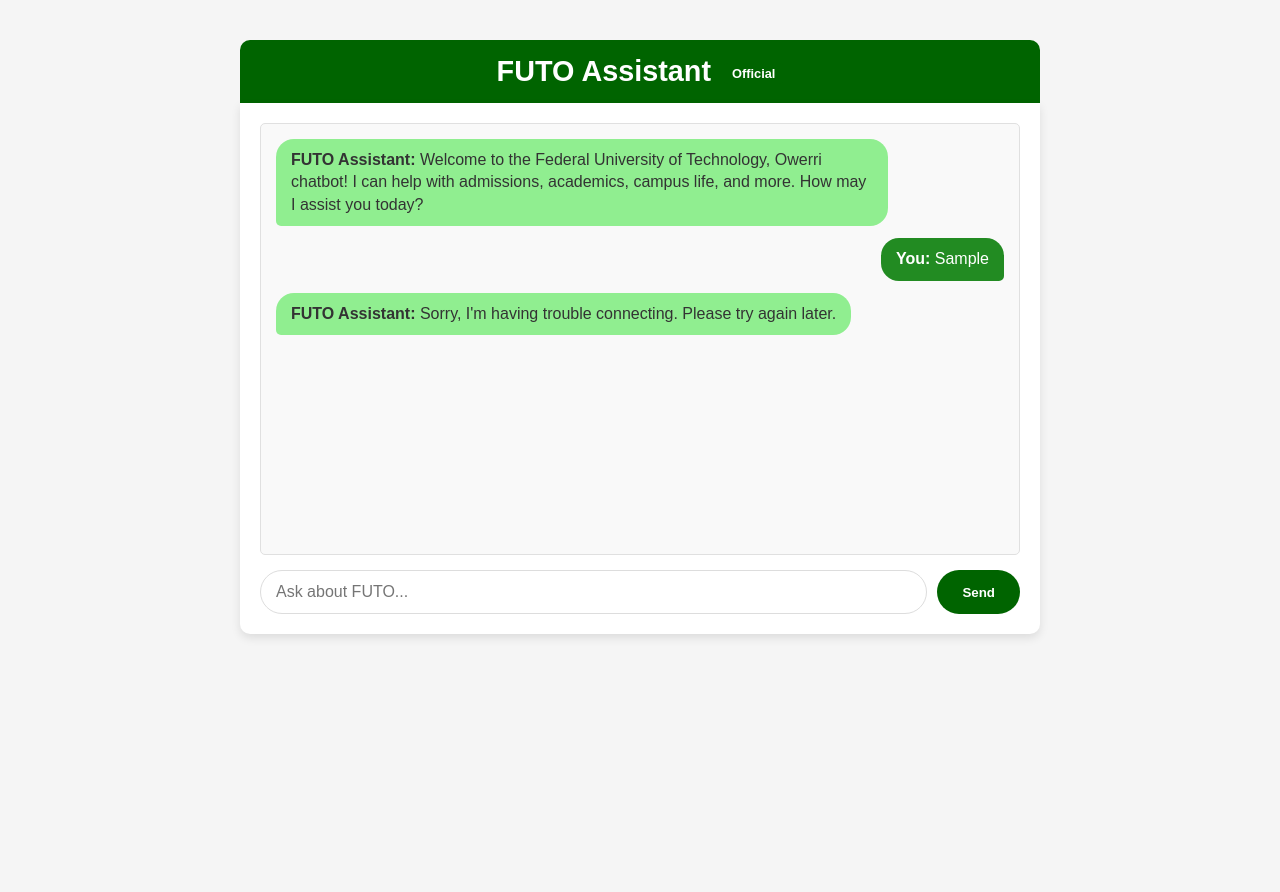
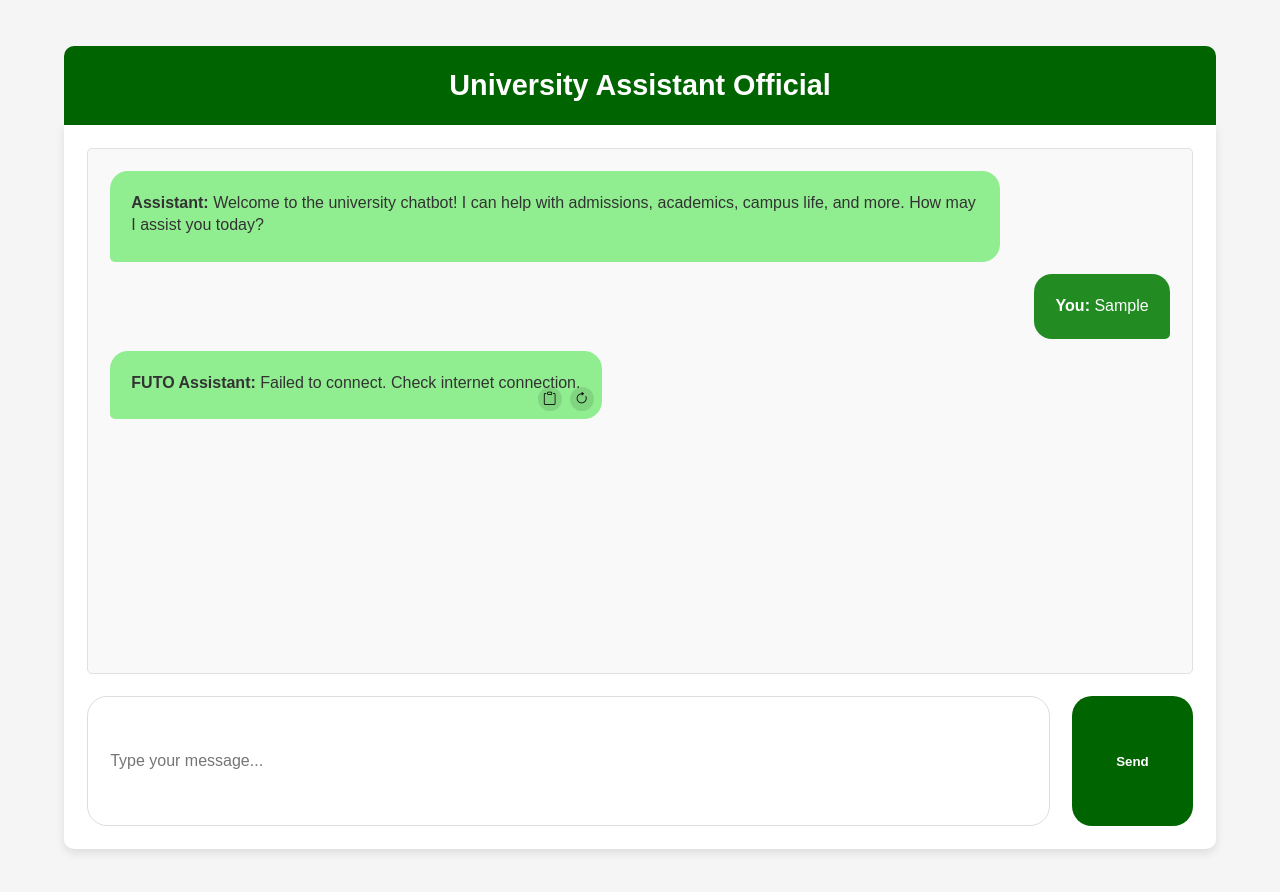
Before and after one commit to GunroarCannon/FUTO_chatbot, a website: page index.html in a window 1280 px wide. Both pictures are taken after typing "Sample" into the empty fields and a click on the button "Send". Before the commit the page ends 800 px from the top, so only its background shows below. Drawn offline with nearby package versions, Linux system fonts and the light colour scheme; no server answers.

Commit message:
Update index.html

```diff
--- a/index.html
+++ b/index.html
@@ -3,9 +3,10 @@
 <head>
     <meta charset="UTF-8">
     <meta name="viewport" content="width=device-width, initial-scale=1.0">
-    <title>FUTO Chat Assistant</title>
+    <title>University Chat Assistant</title>
+    <link rel="stylesheet" href="https://cdn.jsdelivr.net/npm/bootstrap-icons@1.11.3/font/bootstrap-icons.min.css">
     <style>
-        /* Chatbot Specific Styles */
+        /* Updated Chatbot Styles */
         body {
             font-family: 'Poppins', sans-serif;
             margin: 0;
@@ -14,15 +15,15 @@
         }
 
         .chat-container {
-            max-width: 800px;
+            max-width: 90%;
             margin: 20px auto;
-            padding: 20px;
+            padding: 2%;
         }
 
         .chat-header {
-            background-color: #006400; /* Dark green */
+            background-color: #006400;
             color: white;
-            padding: 15px;
+            padding: 2%;
             border-radius: 10px 10px 0 0;
             text-align: center;
         }
@@ -36,32 +37,33 @@
             background-color: white;
             border-radius: 0 0 10px 10px;
             box-shadow: 0 4px 10px rgba(0, 0, 0, 0.1);
-            padding: 20px;
+            padding: 2%;
         }
 
         .chat-log {
-            height: 400px;
+            height: 60vh;
             overflow-y: auto;
             border: 1px solid #e0e0e0;
             border-radius: 5px;
-            padding: 15px;
-            margin-bottom: 15px;
+            padding: 2%;
+            margin-bottom: 2%;
             background-color: #f9f9f9;
         }
 
         .user-message, .bot-message {
             margin-bottom: 12px;
-            padding: 10px 15px;
+            padding: 2%;
             border-radius: 18px;
             width: fit-content;
             display: block;
             max-width: 80%;
             word-wrap: break-word;
             line-height: 1.4;
+            position: relative;
         }
 
         .user-message {
-            background-color: #228B22; /* Forest green */
+            background-color: #228B22;
             color: white;
             text-align: right;
             margin-left: auto;
@@ -69,16 +71,42 @@
         }
 
         .bot-message {
-            background-color: #90EE90; /* Light green */
+            background-color: #90EE90;
             color: #333;
             text-align: left;
             margin-right: auto;
             border-bottom-left-radius: 5px;
+            padding-bottom: 25px;
+        }
+
+        .message-actions {
+            position: absolute;
+            right: 8px;
+            bottom: 8px;
+            display: flex;
+            gap: 8px;
+        }
+
+        .action-btn {
+            background: rgba(0, 0, 0, 0.1);
+            border: none;
+            border-radius: 50%;
+            width: 24px;
+            height: 24px;
+            display: flex;
+            align-items: center;
+            justify-content: center;
+            cursor: pointer;
+            transition: background 0.2s;
+        }
+
+        .action-btn:hover {
+            background: rgba(0, 0, 0, 0.2);
         }
 
         #loading {
             font-style: italic;
-            color: #666;
+            color: #665;
             margin-bottom: 10px;
             text-align: center;
         }
@@ -89,19 +117,25 @@
 
         .chat-input {
             display: flex;
-            gap: 10px;
+            gap: 2%;
+            align-itemds: center;
+        }
+
+        .chat-input {
+    display: flex;
+    gap: 2%; /* Changed from 10px to 2% */
 }
 
 .chat-input input {
     flex: 1;
-            padding: 12px 15px;
+    padding: 2%; /* Changed from 12px 15px to 2% */
     border: 1px solid #ddd;
     border-radius: 25px;
     font-size: 1rem;
 }
 
 .chat-input button {
-            padding: 12px 25px;
+    padding: 2% 4%; /* Changed from 12px 25px to 2% 4% */
     background-color: #006400; /* Dark green */
     color: white;
     border: none;
@@ -115,98 +149,163 @@
     background-color: #004d00; /* Darker green */
 }
 
-        /* FUTO branding elements */
-        .futo-badge {
-            display: inline-block;
+
+        #user-input {
+            flex: 1;
+            padding: 2%;
+            border: 1px solid #ddd;
+            border-radius: 20px;
+            font-size: 1rem;
+            resize: none;
+            min-height: 40px;
+            max-height: 120px;
+            overflow-y: auto;
+            line-height: 1.4;
+        }
+
+        #send-btn {
+            padding: 2% 4%;
             background-color: #006400;
             color: white;
-            padding: 3px 8px;
-            border-radius: 4px;
-            font-size: 0.8rem;
-            margin-left: 5px;
-            vertical-align: middle;
+            border: none;
+            border-radius: 20px;
+            cursor: pointer;
+            font-weight: bold;
+            transition: background-color 0.3s;
+        }
+
+        @media (max-width: 600px) {
+            .chat-container { padding: 1%; }
+            .chat-header { padding: 1%; }
+            .chatbox { padding: 1%; }
+            .chat-log { height: 40vh; padding: 1%; }
+            .chat-input { gap: 1%; }
+            #user-input { padding: 1%; }
+            #send-btn { padding: 1% 2%; }
         }
     </style>
 </head>
 <body>
-    <!-- Chatbot Section Only -->
     <div class="chat-container">
         <div class="chat-header">
-            <h2>FUTO Assistant <span class="futo-badge">Official</span></h2>
+            <h2>University Assistant <span>Official</span></h2>
         </div>
         <div class="chatbox">
-            <div id="chat-log" class="chat-log"></div>
+            <div id="chat-log" class="chat-log">
+                <div class="bot-message">
+                    <strong>Assistant:</strong> Welcome to the university chatbot!
+                    I can help with admissions, academics, campus life, and more.
+                    How may I assist you today?
+                </div>
+            </div>
             <div id="loading" class="hidden"><em>Loading...</em></div>
             <div class="chat-input">
-                <input type="text" id="user-input" placeholder="Ask about FUTO...">
+                <input id="user-input" placeholder="Type your message..."></textarea>
                 <button id="send-btn">Send</button>
             </div>
         </div>
     </div>
 
-    <!-- JavaScript -->
     <script>
         const chatLog = document.getElementById('chat-log');
         const userInput = document.getElementById('user-input');
         const sendBtn = document.getElementById('send-btn');
         const loading = document.getElementById('loading');
+        let timeoutId;
 
-        // Initial bot message
-        chatLog.innerHTML = `
-            <div class="bot-message">
-                <strong>FUTO Assistant:</strong> Welcome to the Federal University of Technology, Owerri chatbot!
-                I can help with admissions, academics, campus life, and more. How may I assist you today?
+        // Textarea auto-expand
+        userInput.addEventListener('input', function() {
+            this.style.height = 'auto';
+            this.style.height = Math.min(this.scrollHeight, 120) + 'px';
+        });
+
+        // Handle Enter key (Shift+Enter for new line)
+        userInput.addEventListener('keydown', (e) => {
+            if (e.key === 'Enter' && !e.shiftKey) {
+                e.preventDefault();
+                sendMessage();
+            }
+        });
+
+        async function sendMessage(retryMessage = null) {
+            const message = retryMessage || userInput.value.trim();
+            if (!message) return;
+
+            if (!retryMessage) {
+                chatLog.innerHTML += `<div class="user-message"><strong>You:</strong> ${message}</div>`;
+                userInput.value = '';
+            }
+
+            const tempId = Date.now();
+            chatLog.innerHTML += `
+                <div id="${tempId}" class="bot-message">
+                    <div class="loading-text">Generating response...</div>
                 </div>
             `;
 
-        // Function to send user message to the server
-        async function sendMessage() {
-            const message = userInput.value.trim();
-            if (!message) return;
+            loading.classList.remove('hidden');
+            timeoutId = setTimeout(() => {
+                document.querySelector(`#${tempId} .loading-text`).textContent =
+                    "Checking network connection...";
+            }, 5000);
 
-            // Add user message to chat log
-            chatLog.innerHTML += `<div class="user-message"><strong>You:</strong> ${message}</div>`;
-            userInput.value = '';
-
-            // Show loading indicator
-            loading.classList.remove('hidden');
-
-            // Send message to the server
             try {
-                const response = await fetch('/chat', {
-                    method: 'POST',
-                    headers: {
-                        'Content-Type': 'application/json',
-                    },
-                    body: JSON.stringify({ message }),
+                // Simulated API call
+                const response = await new Promise(resolve => {
+                    setTimeout(() => resolve({
+                        response: "Failed to connect. Check internet connection.\n"
+                    }), 2000);
                 });
 
-                const data = await response.json();
-                if (data.response) {
-                    // Add chatbot reply to chat log
-                    chatLog.innerHTML += `<div class="bot-message"><strong>FUTO Assistant:</strong> ${data.response}</div>`;
+                clearTimeout(timeoutId);
+                document.getElementById(tempId).outerHTML = `
+                    <div class="bot-message">
+                        <strong>FUTO Assistant:</strong> ${response.response}
+                        <div class="message-actions">
+                            <button class="action-btn" onclick="copyResponse(this)">
+                                <i class="bi bi-clipboard"></i>
+                            </button>
+                            <button class="action-btn" onclick="retry('${encodeURIComponent(message)}')">
+                                <i class="bi bi-arrow-clockwise"></i>
+                            </button>
+                        </div>
+                    </div>
+                `;
+            } catch (error) {
+                clearTimeout(timeoutId);
+                document.getElementById(tempId).outerHTML = `
+                    <div class="bot-message">
+                        <strong>FUTO Assistant:</strong> Connection error
+                        <div class="message-actions">
+                            <button class="action-btn" onclick="retry('${encodeURIComponent(message)}')">
+                                <i class="bi bi-arrow-clockwise"></i>
+                            </button>
+                        </div>
+                    </div>
+                `;
+            } finally {
+                loading.classList.add('hidden');
+                chatLog.scrollTop = chatLog.scrollHeight;
             }
-            } catch (error) {
-                console.error('Error:', error);
-                chatLog.innerHTML += `<div class="bot-message"><strong>FUTO Assistant:</strong> Sorry, I'm having trouble connecting. Please try again later.</div>`;
-            } finally {
-                // Hide loading indicator
-                loading.classList.add('hidden');
         }
 
-            // Scroll to the bottom of the chat log
-            chatLog.scrollTop = chatLog.scrollHeight;
+        window.retry = function(encodedMessage) {
+            const message = decodeURIComponent(encodedMessage);
+            sendMessage(message);
         }
 
-        // Event listener for send button
-        sendBtn.addEventListener('click', sendMessage);
+        window.copyResponse = function(button) {
+            const messageText = button.closest('.bot-message').querySelector('strong').nextSibling.textContent;
+            navigator.clipboard.writeText(messageText).then(() => {
+                const originalIcon = button.innerHTML;
+                button.innerHTML = '<i class="bi bi-check2"></i>';
+                setTimeout(() => {
+                    button.innerHTML = originalIcon;
+                }, 2000);
+            });
+        }
 
-        // Event listener for Enter key
-        userInput.addEventListener('keypress', (e) => {
-            if (e.key === 'Enter') {
-                sendMessage();
-            }
-        });
+        sendBtn.addEventListener('click', () => sendMessage());
     </script>
 </body>
 </html>
```
Lines whose indentation alone changed are shown as unchanged.
